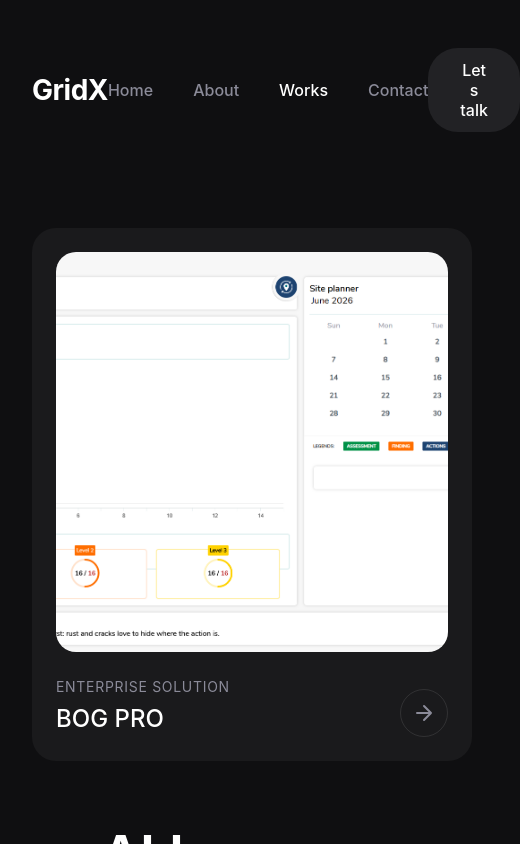
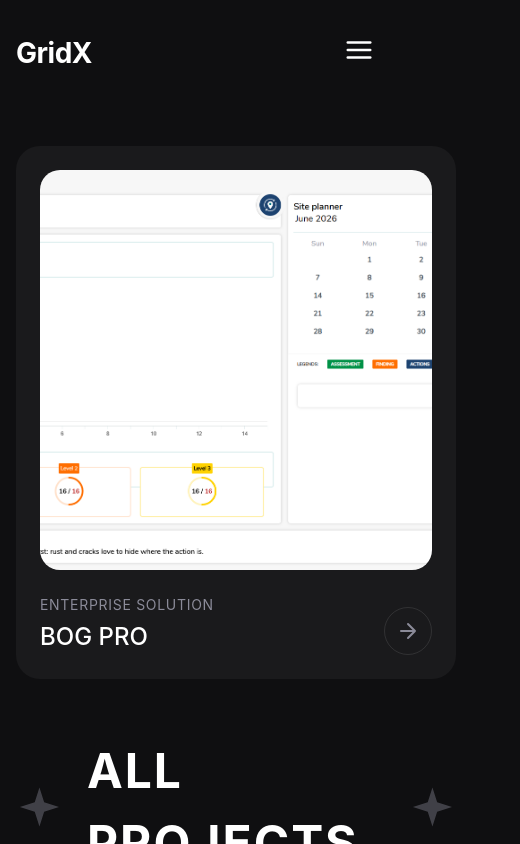
Before and after one commit to DevZahidHasan/portfolio, a React (Vite) app: page /works in a window 390 px wide. Shown: the top 844 px of the page, 520 px wide, since content can reach past the window. Built offline with nearby package versions, Linux system fonts and the light colour scheme.

Commit message:
mobile view completed

```diff
--- a/index.html
+++ b/index.html
@@ -4,7 +4,7 @@
     <meta charset="UTF-8" />
     <link rel="icon" type="image/svg+xml" href="/favicon.svg" />
     <meta name="viewport" content="width=device-width, initial-scale=1.0" />
-    <title>temp-app</title>
+    <title>Zahid Hasan</title>
   </head>
   <body>
     <div id="root"></div>
--- a/src/components/GridContainer.css
+++ b/src/components/GridContainer.css
@@ -11,6 +11,7 @@
   padding: 1.5rem;
   display: flex;
   flex-direction: column;
+  min-width: 0; /* Prevents grid blowout from unbroken text like Marquee */
 }
 
 /* Grid layout positioning */
@@ -57,28 +58,11 @@
 /* Responsive adjustments */
 @media (max-width: 1024px) {
   .bento-grid {
-    grid-template-columns: repeat(3, 1fr);
-  }
-
-  .marquee, .stats, .contact {
-    grid-column: span 3;
-  }
-
-  .services {
-    grid-column: span 2;
-  }
-
-  .profiles {
-    grid-column: span 1;
-  }
-}
-
-@media (max-width: 768px) {
-  .bento-grid {
     grid-template-columns: repeat(1, 1fr);
   }
 
   .grid-item {
     grid-column: span 1 !important;
+    grid-row: auto !important;
   }
 }
--- a/src/components/Header.css
+++ b/src/components/Header.css
@@ -38,5 +38,44 @@
 }
 
 .talk-btn:hover {
-  background-color: #333336; /* slightly lighter for hover */
+  background-color: #333336;
 }
+
+.hamburger {
+  display: none;
+  cursor: pointer;
+  color: var(--text-primary);
+}
+
+@media (max-width: 1024px) {
+  .header {
+    position: relative;
+  }
+
+  .nav-links {
+    display: none;
+    flex-direction: column;
+    position: absolute;
+    top: 70px;
+    left: 0;
+    width: 100%;
+    background-color: var(--card-bg);
+    padding: 2rem;
+    border-radius: var(--border-radius);
+    z-index: 100;
+    box-shadow: 0 10px 30px rgba(0,0,0,0.5);
+    border: 1px solid rgba(255, 255, 255, 0.05);
+  }
+
+  .nav-links.mobile-open {
+    display: flex;
+  }
+
+  .talk-btn {
+    display: none;
+  }
+
+  .hamburger {
+    display: block;
+  }
+}
--- a/src/components/Header.jsx
+++ b/src/components/Header.jsx
@@ -1,9 +1,10 @@
-import React from 'react';
+import React, { useState } from 'react';
 import { Link, useLocation } from 'react-router';
 import './Header.css';
 
 function Header() {
   const location = useLocation();
+  const [isMenuOpen, setIsMenuOpen] = useState(false);
 
   return (
     <header className="header flex-between">
@@ -11,14 +12,22 @@ function Header() {
         <Link to="/">Grid<span>X</span></Link>
       </div>
 
-      <nav className="nav-links">
-        <Link to="/" className={location.pathname === '/' ? 'active' : ''}>Home</Link>
-        <Link to="/about" className={location.pathname === '/about' ? 'active' : ''}>About</Link>
-        <Link to="/works" className={location.pathname === '/works' ? 'active' : ''}>Works</Link>
-        <a href="#contact">Contact</a>
+      <nav className={`nav-links ${isMenuOpen ? 'mobile-open' : ''}`}>
+        <Link to="/" className={location.pathname === '/' ? 'active' : ''} onClick={() => setIsMenuOpen(false)}>Home</Link>
+        <Link to="/about" className={location.pathname === '/about' ? 'active' : ''} onClick={() => setIsMenuOpen(false)}>About</Link>
+        <Link to="/works" className={location.pathname === '/works' ? 'active' : ''} onClick={() => setIsMenuOpen(false)}>Works</Link>
+        <Link to="/contact" className={location.pathname === '/contact' ? 'active' : ''} onClick={() => setIsMenuOpen(false)}>Contact</Link>
       </nav>
 
-      <button className="talk-btn">Let s talk</button>
+      <button className="talk-btn">Let's talk</button>
+
+      <div className="hamburger" onClick={() => setIsMenuOpen(!isMenuOpen)}>
+        <svg width="30" height="30" viewBox="0 0 24 24" fill="none" stroke="currentColor" strokeWidth="2" strokeLinecap="round" strokeLinejoin="round">
+          <line x1="3" y1="12" x2="21" y2="12"></line>
+          <line x1="3" y1="6" x2="21" y2="6"></line>
+          <line x1="3" y1="18" x2="21" y2="18"></line>
+        </svg>
+      </div>
     </header>
   );
 }
--- a/src/components/cards/HeroCard.css
+++ b/src/components/cards/HeroCard.css
@@ -39,9 +39,32 @@
   align-self: flex-end;
 }
 
-@media (max-width: 768px) {
+@media (max-width: 1024px) {
   .hero-card {
     flex-direction: column;
     align-items: flex-start;
+    position: relative;
+    padding: 1.5rem;
+  }
+
+  .hero-img-container {
+    width: 100%;
+    max-width: 320px;
+    height: auto;
+    aspect-ratio: 1;
+    border-radius: 30px;
+    margin-bottom: 1rem;
+    align-self: center; /* keep it centered on mobile */
+  }
+
+  .hero-content {
+    width: 100%;
+    padding-right: 4rem; /* leave space for absolute button */
+  }
+
+  .hero-action {
+    position: absolute;
+    bottom: 2rem;
+    right: 2rem;
   }
 }
--- a/src/components/cards/ProjectsCard.jsx
+++ b/src/components/cards/ProjectsCard.jsx
@@ -17,7 +17,7 @@ function ProjectsCard() {
         <img
           src="/project.png"
           alt="Projects Showcase"
-          style={{ width: '100%', borderRadius: '16px', objectFit: 'cover' }}
+          style={{ width: '100%', height: '140px', borderRadius: '16px', objectFit: 'cover', objectPosition: 'top' }}
         />
       </div>
 
--- a/src/components/cards/StatsCard.css
+++ b/src/components/cards/StatsCard.css
@@ -21,8 +21,22 @@
   line-height: 1.4;
 }
 
-@media (max-width: 600px) {
+@media (max-width: 1024px) {
   .stats-card {
-    flex-direction: column;
+    display: grid !important;
+    grid-template-columns: 1fr 1fr;
+    gap: 1rem;
+  }
+
+  .stat-item {
+    padding: 1.5rem 1rem;
+  }
+
+  .stat-item .title {
+    font-size: 2rem;
+  }
+
+  .stat-item:nth-child(3) {
+    grid-column: span 2;
   }
 }
--- a/src/index.css
+++ b/src/index.css
@@ -24,17 +24,24 @@ body {
   line-height: 1.5;
   -webkit-font-smoothing: antialiased;
   min-height: 100vh;
-  display: flex;
-  justify-content: center;
+  overflow-x: hidden;
 }
 
 #root {
   max-width: 1200px;
   width: 100%;
   padding: 2rem;
+  margin: 0 auto;
   display: flex;
   flex-direction: column;
   gap: 3rem;
+}
+
+@media (max-width: 1024px) {
+  #root {
+    padding: 1rem;
+    gap: 1.5rem;
+  }
 }
 
 a {
```
